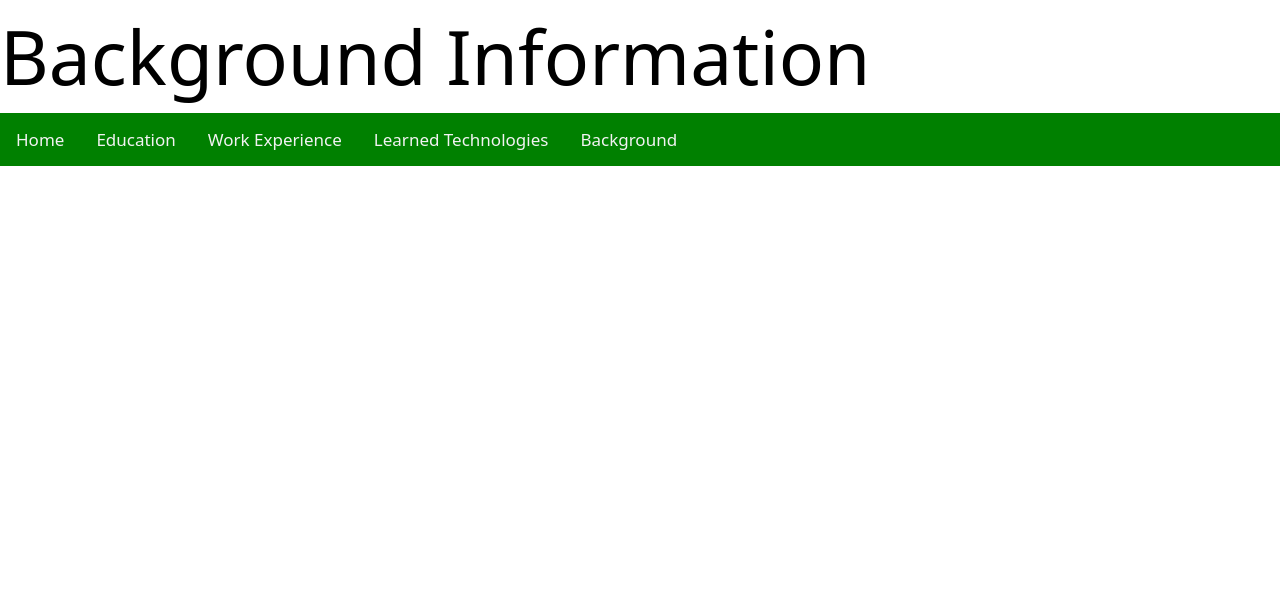
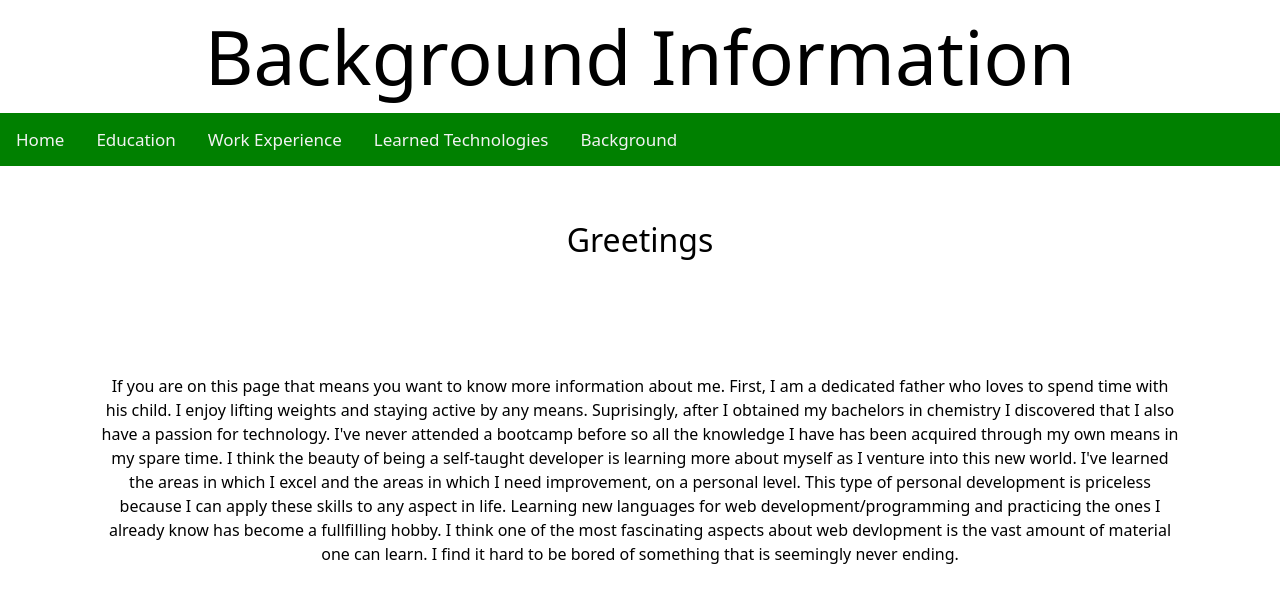
Before and after one commit to BigBreakfast28/Resume-page, a Next.js app: page /Background in a window 1280 px wide. Shown: the top 602 px of the page. Built offline with nearby package versions, Linux system fonts and the light colour scheme.

Commit message:
Adding background information

```diff
--- a/pages/Background.js
+++ b/pages/Background.js
@@ -4,7 +4,7 @@ export default function Background() {
     <Home>Background Page</Home>
     return(
         <>
-            <h1>Background Information</h1>
+            <h1 className="text-center">Background Information</h1>
 
                 <div class="nav-bar">
                         <a href="/">Home</a>
@@ -14,6 +14,20 @@ export default function Background() {
                         <a href="/Background">Background</a>
                 </div>
 
+                <h2>Greetings</h2>
+                    <p>
+                        If you are on this page that means you want to know more information about me. First, I am a dedicated father
+                        who loves to spend time with his child. I enjoy lifting weights and staying active by any means.
+                        Suprisingly, after I obtained my bachelors in chemistry I discovered that I also have a passion for technology.
+                        I've never attended a bootcamp before so all the knowledge I have has been acquired through my own means in my spare time.
+                        I think the beauty of being a self-taught developer is learning more about myself as I venture into this new world.
+                        I've learned the areas in which I excel and the areas in which I need improvement, on a personal level.
+                        This type of personal development is priceless because I can apply these skills to any aspect in life.
+                        Learning new languages for web development/programming and practicing the ones I already know has become a fullfilling
+                        hobby. I think one of the most fascinating aspects about web devlopment is the vast amount of material one can learn.
+                        I find it hard to be bored of something that is seemingly never ending.
+                    </p>
+
 
 
         </>
```
